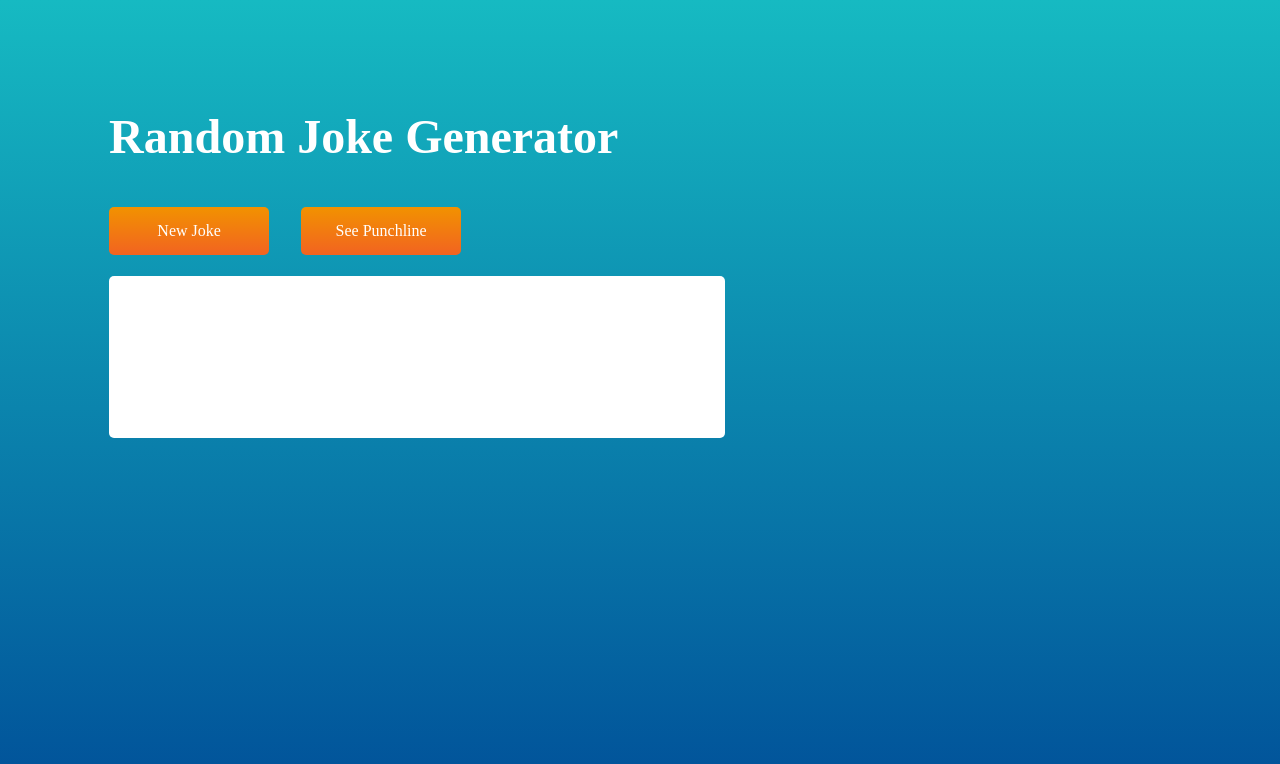
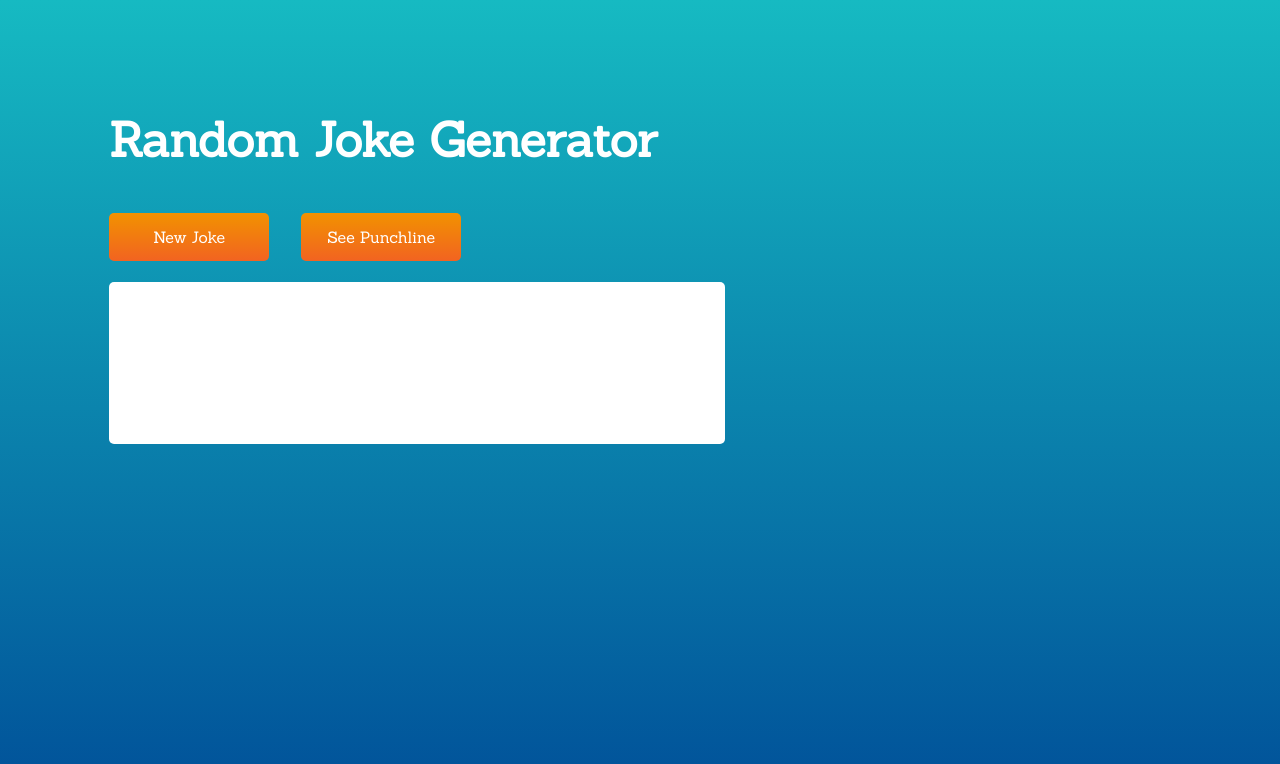
Before and after one commit to mhayakawa1/joke-generator-react, a React (Create React App) app: page / in a window 1280 px wide. Shown: the top 764 px of the page. Built offline with nearby package versions, Linux system fonts and the light colour scheme.

Commit message:
Update index.css

```diff
--- a/src/index.css
+++ b/src/index.css
@@ -1,3 +1,5 @@
+@import url(https://fonts.googleapis.com/css2?family=Sanchez&display=swap);
+
 /*
 https://www.schemecolor.com/green-white-orange-blue.php
 https://www.schemecolor.com/blue-orange-mix.php
```
